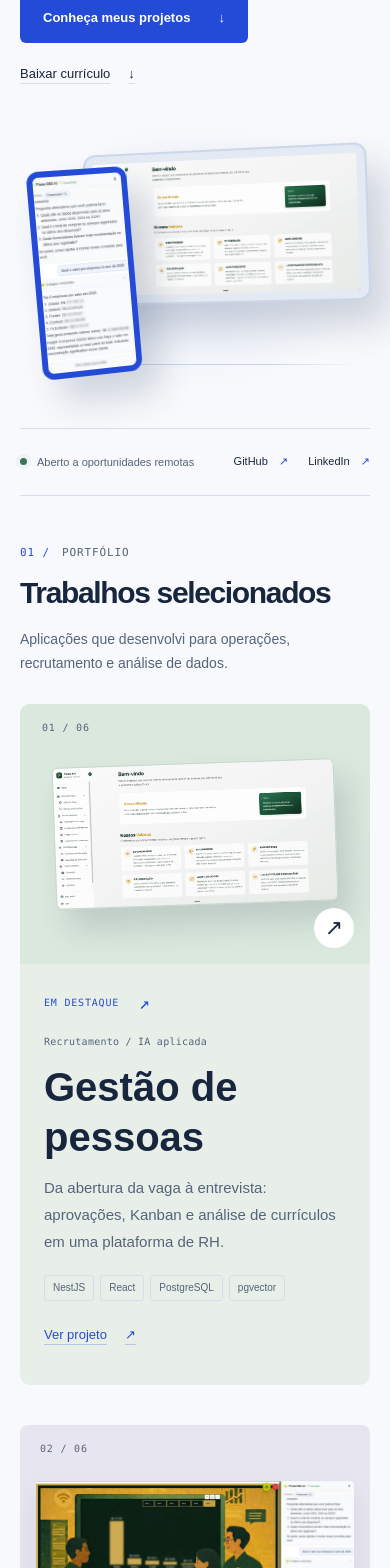
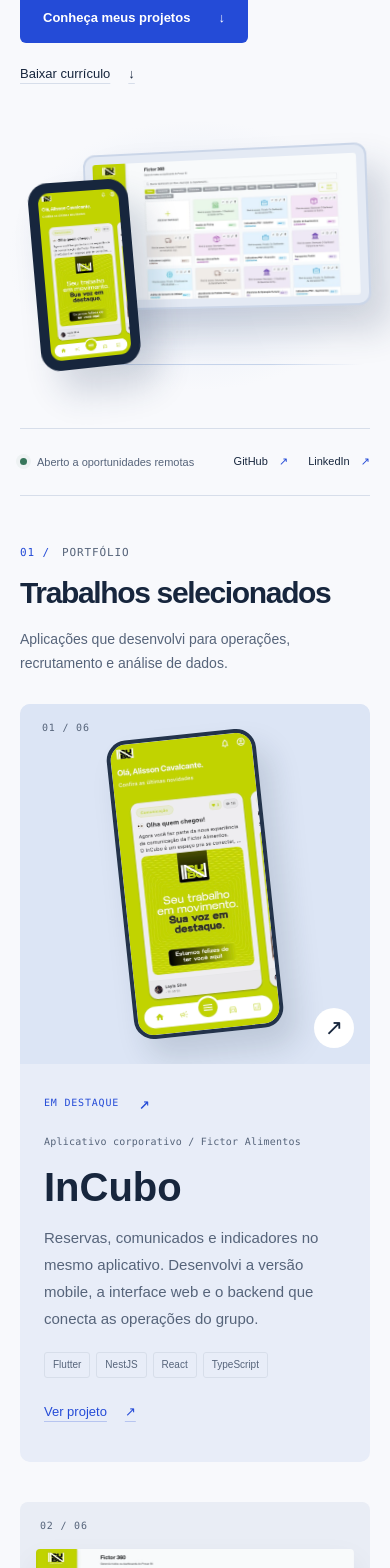
Before and after one commit to Joaovsr/joaovsr.github.io, a Vue app: page / in a window 390 px wide. Shown: the part 432-2000 px from the top of the page. Built offline with nearby package versions, Linux system fonts and the light colour scheme; a web font is replaced by a local one.

Commit message:
Revert "refactor: balance project emphasis in portfolio"
This reverts commit 5e71851f9f458f0710859ee93a1eaad6f95445b7.

```diff
--- a/src/components/HeroScene.vue
+++ b/src/components/HeroScene.vue
@@ -1,8 +1,8 @@
 <template>
   <div ref="stage" class="hero-scene" aria-hidden="true">
     <div class="hero-scene__fallback" :class="{ 'hero-scene__fallback--hidden': ready }">
-      <div class="hero-scene__dashboard"><img src="/projects/hr-platform.webp" alt="" /></div>
-      <div class="hero-scene__assistant"><img src="/projects/fictor360ai.webp" alt="" /></div>
+      <div class="hero-scene__dashboard"><img src="/projects/fictor360.webp" alt="" /></div>
+      <div class="hero-scene__phone"><img src="/projects/super-app-mobile.webp" alt="" /></div>
     </div>
   </div>
 </template>
@@ -24,21 +24,19 @@ async function buildScene() {
   try {
     const THREE = await import('three')
     const loader = new THREE.TextureLoader()
-    const [dashboardTexture, assistantTexture] = await Promise.all([
-      loader.loadAsync('/projects/hr-platform.webp'),
-      loader.loadAsync('/projects/fictor360ai.webp')
+    const [dashboardTexture, phoneTexture] = await Promise.all([
+      loader.loadAsync('/projects/fictor360.webp'),
+      loader.loadAsync('/projects/super-app-mobile.webp')
     ])
 
     if (!mounted || currentRequest !== request) {
       dashboardTexture.dispose()
-      assistantTexture.dispose()
+      phoneTexture.dispose()
       return
     }
 
     dashboardTexture.colorSpace = THREE.SRGBColorSpace
-    assistantTexture.colorSpace = THREE.SRGBColorSpace
-    assistantTexture.repeat.set(0.24, 1)
-    assistantTexture.offset.set(0.76, 0)
+    phoneTexture.colorSpace = THREE.SRGBColorSpace
 
     const renderer = new THREE.WebGLRenderer({ alpha: true, antialias: true, powerPreference: 'low-power' })
     renderer.setPixelRatio(Math.min(window.devicePixelRatio, 1.75))
@@ -87,7 +85,7 @@ async function buildScene() {
     const dashboard = new THREE.Group()
     dashboard.add(roundedPanel(4.45, 2.62, 0.14, 0.12, 0xdce5f3))
     const dashboardScreen = new THREE.Mesh(
-      new THREE.PlaneGeometry(4.17, 2.09),
+      new THREE.PlaneGeometry(4.17, 2.2),
       new THREE.MeshBasicMaterial({ map: dashboardTexture, toneMapped: false })
     )
     dashboardScreen.position.set(0, 0.025, 0.17)
@@ -99,17 +97,20 @@ async function buildScene() {
     dashboard.rotation.set(0.08, -0.16, -0.045)
     model.add(dashboard)
 
-    const assistant = new THREE.Group()
-    assistant.add(roundedPanel(1.55, 3.22, 0.13, 0.19, 0x244bd7))
-    const assistantScreen = new THREE.Mesh(
+    const phone = new THREE.Group()
+    phone.add(roundedPanel(1.55, 3.22, 0.22, 0.19, 0x16243d))
+    const phoneScreen = new THREE.Mesh(
       new THREE.PlaneGeometry(1.39, 2.89),
-      new THREE.MeshBasicMaterial({ map: assistantTexture, toneMapped: false })
+      new THREE.MeshBasicMaterial({ map: phoneTexture, toneMapped: false })
     )
-    assistantScreen.position.set(0, -0.015, 0.24)
-    assistant.add(assistantScreen)
-    assistant.position.set(-1.47, -0.59, 0.85)
-    assistant.rotation.set(-0.08, 0.2, -0.085)
-    model.add(assistant)
+    phoneScreen.position.set(0, -0.015, 0.24)
+    phone.add(phoneScreen)
+    const phoneCamera = new THREE.Mesh(new THREE.SphereGeometry(0.027, 12, 12), new THREE.MeshBasicMaterial({ color: 0x405473 }))
+    phoneCamera.position.set(0, 1.54, 0.24)
+    phone.add(phoneCamera)
+    phone.position.set(-1.47, -0.59, 0.85)
+    phone.rotation.set(-0.08, 0.2, -0.085)
+    model.add(phone)
 
     const target = { x: 0, y: 0 }
     const onPointerMove = (event: PointerEvent) => {
@@ -172,7 +173,7 @@ async function buildScene() {
         }
       })
       dashboardTexture.dispose()
-      assistantTexture.dispose()
+      phoneTexture.dispose()
       renderer.dispose()
       renderer.domElement.remove()
       ready.value = false
@@ -193,11 +194,11 @@ onBeforeUnmount(() => { mounted = false; request++; cleanup?.() })
 :deep(.hero-scene__canvas) { position: relative; z-index: 2; display: block; width: 100%; height: 100%; }
 .hero-scene__fallback { position: absolute; inset: 0; z-index: 1; transition: opacity .35s ease; }
 .hero-scene__fallback--hidden { opacity: 0; }
-.hero-scene__dashboard, .hero-scene__assistant { position: absolute; overflow: hidden; box-shadow: 18px 24px 35px #20365a30; }
+.hero-scene__dashboard, .hero-scene__phone { position: absolute; overflow: hidden; box-shadow: 18px 24px 35px #20365a30; }
 .hero-scene__dashboard { width: 82%; left: 17%; top: 18%; padding: 8px; border: 2px solid #cbd6e8; border-radius: 12px; background: #e4eaf4; transform: perspective(900px) rotateY(-9deg) rotateZ(-2deg); }
 .hero-scene__dashboard img { display: block; width: 100%; border-radius: 3px; }
-.hero-scene__assistant { width: 29%; height: 70%; left: 4%; top: 25%; border: 6px solid #244bd7; border-radius: 12px; background: white; transform: perspective(900px) rotateY(11deg) rotateZ(-5deg); }
-.hero-scene__assistant img { position: absolute; right: 0; top: 0; display: block; height: 100%; width: auto; max-width: none; }
+.hero-scene__phone { width: 29%; left: 4%; top: 29%; padding: 7px; border: 3px solid #17263d; border-radius: 20px; background: #17263d; transform: perspective(900px) rotateY(11deg) rotateZ(-5deg); }
+.hero-scene__phone img { display: block; width: 100%; border-radius: 11px; }
 @media (max-width: 1050px) { .hero-scene { height: 390px; } }
 @media (max-width: 799px) { .hero-scene { height: min(78vw, 420px); max-width: 540px; margin-inline: auto; } }
 @media (max-width: 650px) { .hero-scene { height: min(76vw, 340px); } }
--- a/src/components/sections/ProjectsSection.vue
+++ b/src/components/sections/ProjectsSection.vue
@@ -8,7 +8,7 @@
       <article v-for="(project, index) in projects" :key="project.slug" class="project" :class="{ 'project--featured': index === 0 }">
         <button class="project__image" :class="'project__image--' + project.slug" type="button" :aria-label="t('projects.open', { name: t('projects.' + project.slug + '.name') })" @click="selected = project">
           <span class="project__number" aria-hidden="true">{{ String(index + 1).padStart(2, '0') }} / {{ String(projects.length).padStart(2, '0') }}</span>
-          <img v-if="project.images?.length" :src="project.images[0]" :alt="t('projects.' + project.slug + '.image_alt')" :loading="index === 0 ? 'eager' : 'lazy'" />
+          <img v-if="project.images?.length" :src="project.images[0]" :alt="t('projects.' + project.slug + '.image_alt')" :loading="index === 0 ? 'eager' : 'lazy'" :width="index === 0 ? 1280 : undefined" :height="index === 0 ? 2629 : undefined" />
           <span class="project__open" aria-hidden="true">↗</span>
         </button>
         <div class="project__info">
@@ -58,9 +58,9 @@ h3 button:hover { color: $primary; }
 .project__description { font-size: 14px; line-height: 1.8; color: $muted; max-width: 54ch; }
 .project__tools { display: flex; flex-wrap: wrap; gap: 6px; margin: 20px 0 12px; }
 .project__tools li { font-size: 10px; line-height: 1.6; padding: 4px 8px; border: 1px solid $border; border-radius: 3px; color: $muted; }
-.project--featured { grid-column: 1 / -1; display: grid; grid-template-columns: 1fr 1fr; align-items: center; gap: 24px; background: #e8efe9; border-radius: 10px; overflow: hidden; }
-.project--featured .project__image { grid-column: 2; grid-row: 1; height: 460px; aspect-ratio: auto; background: #dbe8de; border-radius: 0; padding: 35px; }
-.project--featured .project__image img { width: 100%; height: auto; max-width: calc(100% - 20px); max-height: calc(100% - 30px); object-fit: contain; border: 1px solid #c8d7ce; border-radius: 8px; box-shadow: 12px 20px 30px #17263d26; transform: rotate(-2deg); }
+.project--featured { grid-column: 1 / -1; display: grid; grid-template-columns: 1fr 1fr; align-items: center; gap: 24px; background: #e8edf8; border-radius: 10px; overflow: hidden; }
+.project--featured .project__image { grid-column: 2; grid-row: 1; height: 460px; aspect-ratio: auto; background: #dce5f5; border-radius: 0; padding: 35px; }
+.project--featured .project__image img { height: 100%; width: auto; max-width: calc(100% - 36px); object-fit: cover; border: 5px solid #23334b; border-radius: 24px; box-shadow: 12px 20px 30px #17263d26; transform: rotate(-6deg); }
 .project--featured .project__number { left: 22px; }
 .project--featured .project__info { grid-column: 1; grid-row: 1; padding: 44px; }
 .project__featured-label { display: flex; gap: 20px; align-items: center; color: $primary; font: 10px $mono; text-transform: uppercase; letter-spacing: .08em; margin-bottom: 40px; }
@@ -73,7 +73,7 @@ h3 button:hover { color: $primary; }
 .project:last-child .project__info { padding: 0; }
 @media (hover: hover) {
   .project__image:hover img { transform: translateY(-4px) scale(1.025); }
-  .project--featured .project__image:hover img { transform: rotate(0deg) translateY(-3px); }
+  .project--featured .project__image:hover img { transform: rotate(-3deg) translateY(-3px); }
 }
 @media (max-width: 950px) {
   .project--featured { gap: 0; }
@@ -89,9 +89,9 @@ h3 button:hover { color: $primary; }
   .projects__heading .eyebrow { margin-bottom: 14px; }
   .projects__grid { display: flex; flex-direction: column; gap: 40px; }
   .project--featured { display: flex; flex-direction: column; }
-  .project--featured .project__image { height: 260px; padding: 24px; }
+  .project--featured .project__image { height: 360px; padding: 30px; }
   .project--featured .project__info { padding: 28px 24px; }
-  .project--featured .project__image img { border-radius: 6px; }
+  .project--featured .project__image img { border-radius: 20px; border-width: 4px; }
   .project__featured-label { margin-bottom: 20px; }
   .project--featured h3 { font-size: 40px; }
   h3 { font-size: 25px; }
--- a/src/data/projects.ts
+++ b/src/data/projects.ts
@@ -1,6 +1,20 @@
 import type { IProject } from '@/interfaces/project'
 
 export const projects: IProject[] = [
+  {
+    slug: 'super_app',
+    title: 'InCubo — Super-App Fictor Alimentos',
+    technologies: ['Flutter', 'NestJS', 'React', 'TypeScript', 'Kubernetes', 'RabbitMQ', 'Azure AD'],
+    status: 'private',
+    images: ['/projects/super-app-mobile.webp']
+  },
+  {
+    slug: 'fictor360_pbi',
+    title: 'Fictor360 — Power BI Embedded',
+    technologies: ['Power BI Embedded', 'NestJS', 'TypeScript', 'Azure AD', 'RLS', 'API'],
+    status: 'private',
+    images: ['/projects/fictor360.webp']
+  },
   {
     slug: 'hr_platform',
     title: 'Plataforma de Gestão de Pessoas com IA',
@@ -14,20 +28,6 @@ export const projects: IProject[] = [
     technologies: ['LangChain', 'Azure OpenAI', 'TypeScript', 'Power BI MCP', 'DAX', 'WebSocket'],
     status: 'private',
     images: ['/projects/fictor360ai.webp']
-  },
-  {
-    slug: 'fictor360_pbi',
-    title: 'Fictor360 — Power BI Embedded',
-    technologies: ['Power BI Embedded', 'NestJS', 'TypeScript', 'Azure AD', 'RLS', 'API'],
-    status: 'private',
-    images: ['/projects/fictor360.webp']
-  },
-  {
-    slug: 'super_app',
-    title: 'InCubo — Super-App Fictor Alimentos',
-    technologies: ['Flutter', 'NestJS', 'React', 'TypeScript', 'Kubernetes', 'RabbitMQ', 'Azure AD'],
-    status: 'private',
-    images: ['/projects/super-app-mobile.webp']
   },
   {
     slug: 'candidate_portal',
```
Also changed, not shown: 1 other file (tests, documents, lock files or other folders).
